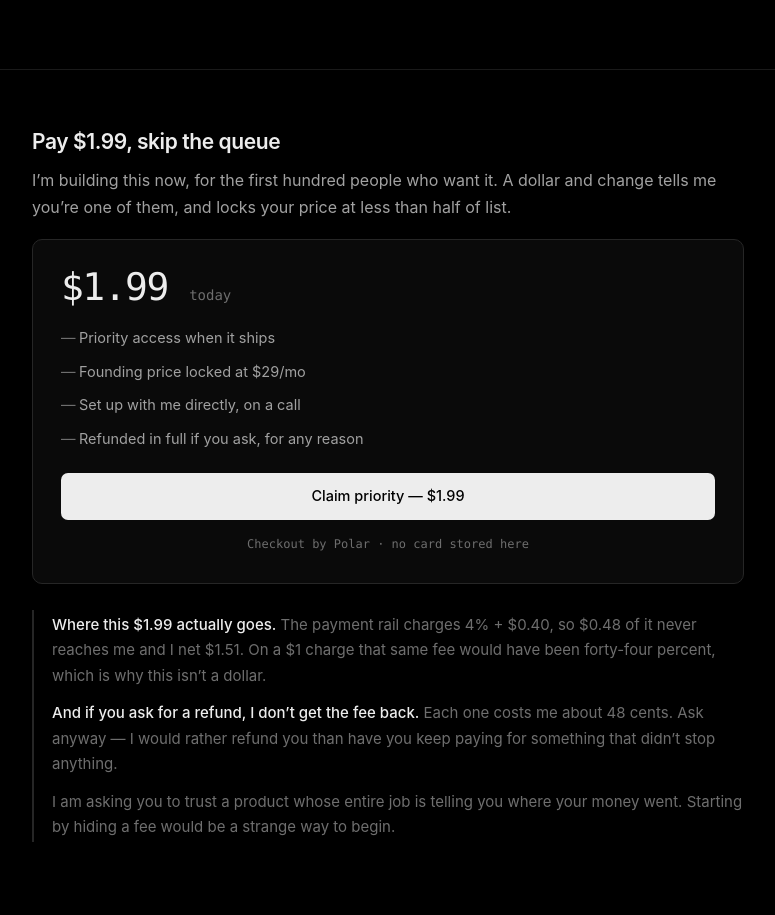
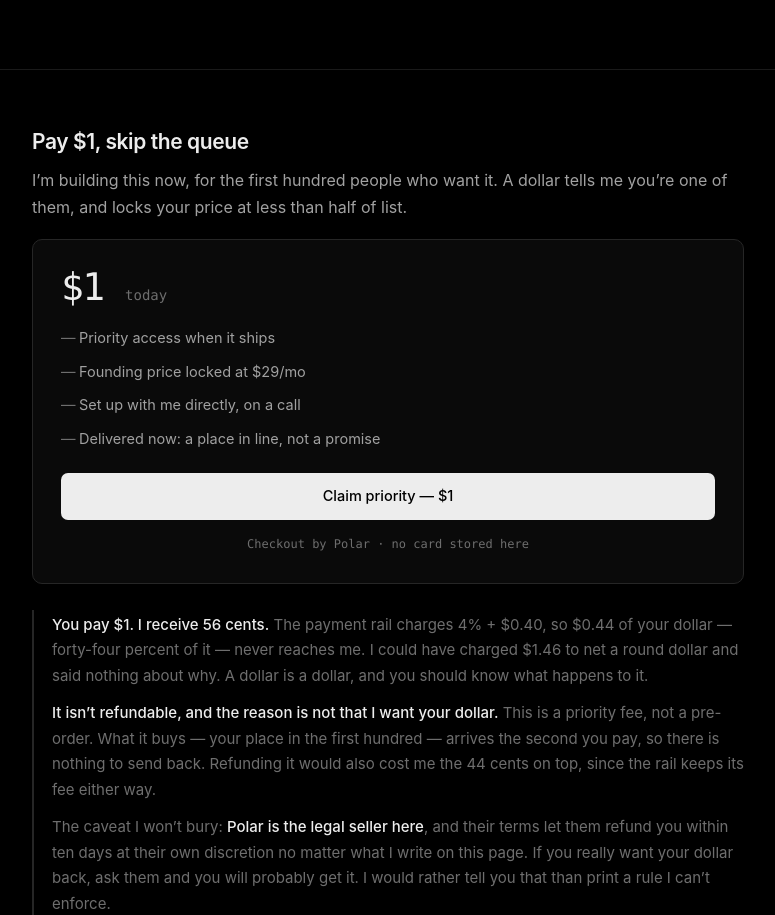
Before and after one commit to Aditya-galaxy/kronagent-pay, a website: page landing/index.html in a window 1280 px wide. Shown: the part 1885-2800 px from the top of the page, without its empty margins (252-1027 px from the left). Drawn offline with Linux system fonts and the light colour scheme.

Commit message:
Price at $1 exactly — a priority fee, not a pre-order
Aditya's call, and the framing fixes something the $1.46/$1.99 versions never
did. Those were prepayment for a product that does not exist yet, which is why
they needed a refund promise to feel fair. A priority fee is delivered on
payment: you buy a place in the first hundred and you have it immediately.
Nothing is owed, so nothing is refundable, and that is a description rather
than a policy.

$1 also nets the worst of the three ($0.56, a 44% fee load) and is still the
right price. Revenue magnitude was never winnable — category prizes go to the
highest-grossing team. What the glossary actually counts is 'money received
from customers', so the number of customers is the metric and $1 maximises it.
The 44% is better copy too: 'You pay $1. I receive 56 cents' is the entire
thesis in eight words, where $1.99 needed a paragraph.

What I did NOT write is 'no refunds'. Polar's terms §10.2 let Polar cancel a
one-off transaction and refund in full within ten days at its sole discretion,
explicitly against a seller's stated no-refund policy, to pre-empt chargebacks
($15 per dispute regardless of outcome). Printing an unenforceable rule on a
page whose whole argument is that we tell you the truth about money would be
self-refuting, so the page discloses the caveat instead: Polar is the legal
seller, they can refund you, ask them.

```diff
--- a/landing/index.html
+++ b/landing/index.html
@@ -34,10 +34,10 @@
   <p class="lede">A hard limit for AI agents. It refuses the payment <strong>before</strong> it
   happens, and writes a receipt for every refusal.</p>
   <div class="row">
-    <a class="btn" href="#claim">Claim priority — $1.99</a>
+    <a class="btn" href="#claim">Claim priority — $1</a>
     <a class="btn ghost" href="/architecture.html">How it works</a>
   </div>
-  <p class="fine">$1.99 today · founding price locked at $29/mo · refunded on request</p>
+  <p class="fine">$1 today · founding price locked at $29/mo · a priority fee, not a pre-order</p>
 </div></section>
 
 <hr />
@@ -93,34 +93,39 @@
 <hr />
 
 <section id="claim"><div class="wrap">
-  <h2>Pay $1.99, skip the queue</h2>
-  <p>I’m building this now, for the first hundred people who want it. A dollar and change tells me
-  you’re one of them, and locks your price at less than half of list.</p>
+  <h2>Pay $1, skip the queue</h2>
+  <p>I’m building this now, for the first hundred people who want it. A dollar tells me you’re one
+  of them, and locks your price at less than half of list.</p>
 
   <div class="buy">
-    <div class="amt">$1.99 <small>today</small></div>
+    <div class="amt">$1 <small>today</small></div>
     <ul>
       <li>Priority access when it ships</li>
       <li>Founding price locked at $29/mo</li>
       <li>Set up with me directly, on a call</li>
-      <li>Refunded in full if you ask, for any reason</li>
+      <li>Delivered now: a place in line, not a promise</li>
     </ul>
     <!-- Polar checkout. Merchant of record: they are the legal seller, handle
          global tax, and pay out. No card details reach this page. -->
     <a class="btn" style="display:block;text-align:center" href="POLAR_CHECKOUT_LINK_HERE">
-      Claim priority — $1.99
+      Claim priority — $1
     </a>
     <p class="fine" style="margin-top:14px;text-align:center">Checkout by Polar · no card stored here</p>
   </div>
 
   <div class="note" style="margin-top:26px">
-    <p><strong>Where this $1.99 actually goes.</strong> The payment rail charges 4% + $0.40, so
-    <span class="mono">$0.48</span> of it never reaches me and I net <span class="mono">$1.51</span>.
-    On a $1 charge that same fee would have been forty-four percent, which is why this isn’t a
-    dollar.</p>
-    <p style="margin-top:12px"><strong>And if you ask for a refund, I don’t get the fee back.</strong>
-    Each one costs me about 48 cents. Ask anyway — I would rather refund you than have you keep
-    paying for something that didn’t stop anything.</p>
+    <p><strong>You pay $1. I receive 56 cents.</strong> The payment rail charges 4% + $0.40, so
+    <span class="mono">$0.44</span> of your dollar — forty-four percent of it — never reaches me. I
+    could have charged $1.46 to net a round dollar and said nothing about why. A dollar is a
+    dollar, and you should know what happens to it.</p>
+    <p style="margin-top:12px"><strong>It isn’t refundable, and the reason is not that I want your
+    dollar.</strong> This is a priority fee, not a pre-order. What it buys — your place in the first
+    hundred — arrives the second you pay, so there is nothing to send back. Refunding it would also
+    cost me the 44 cents on top, since the rail keeps its fee either way.</p>
+    <p style="margin-top:12px">The caveat I won’t bury: <strong>Polar is the legal seller here</strong>,
+    and their terms let them refund you within ten days at their own discretion no matter what I
+    write on this page. If you really want your dollar back, ask them and you will probably get it.
+    I would rather tell you that than print a rule I can’t enforce.</p>
     <p style="margin-top:12px">I am asking you to trust a product whose entire job is telling you
     where your money went. Starting by hiding a fee would be a strange way to begin.</p>
   </div>
```
